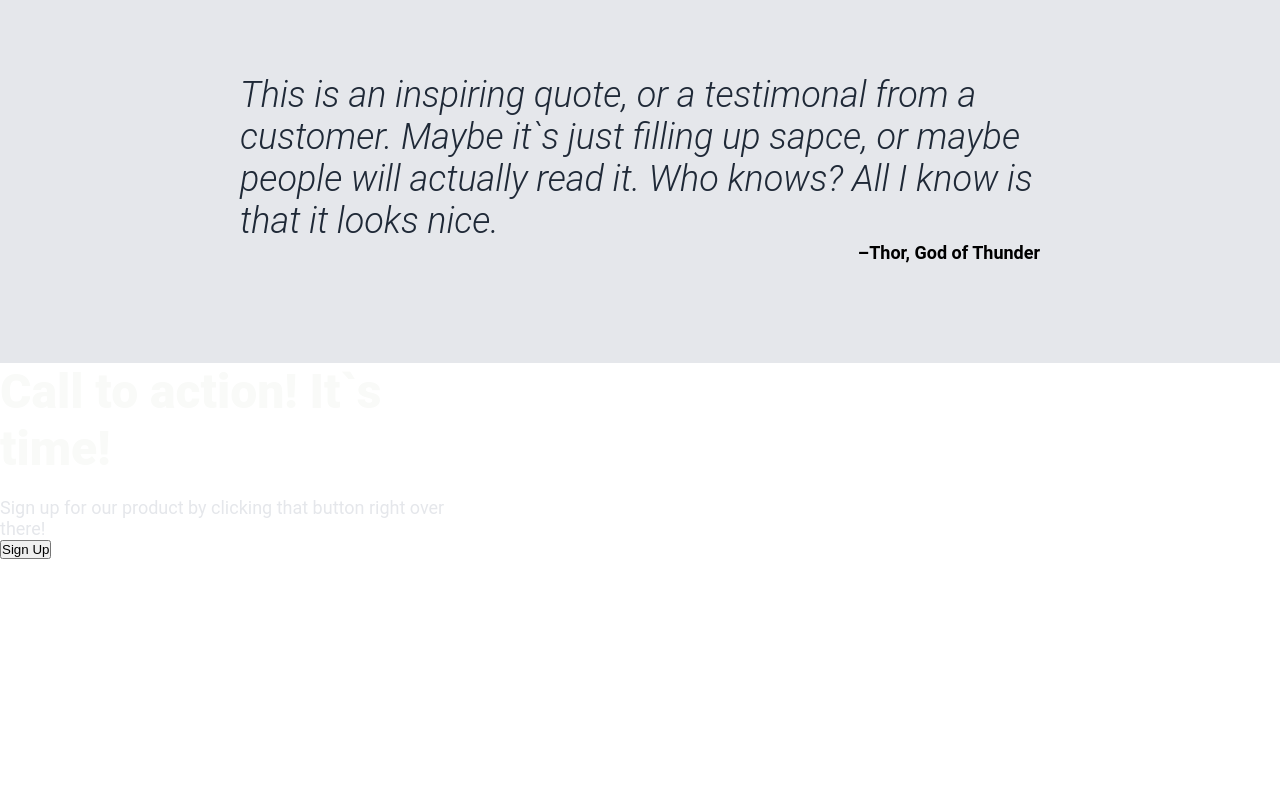
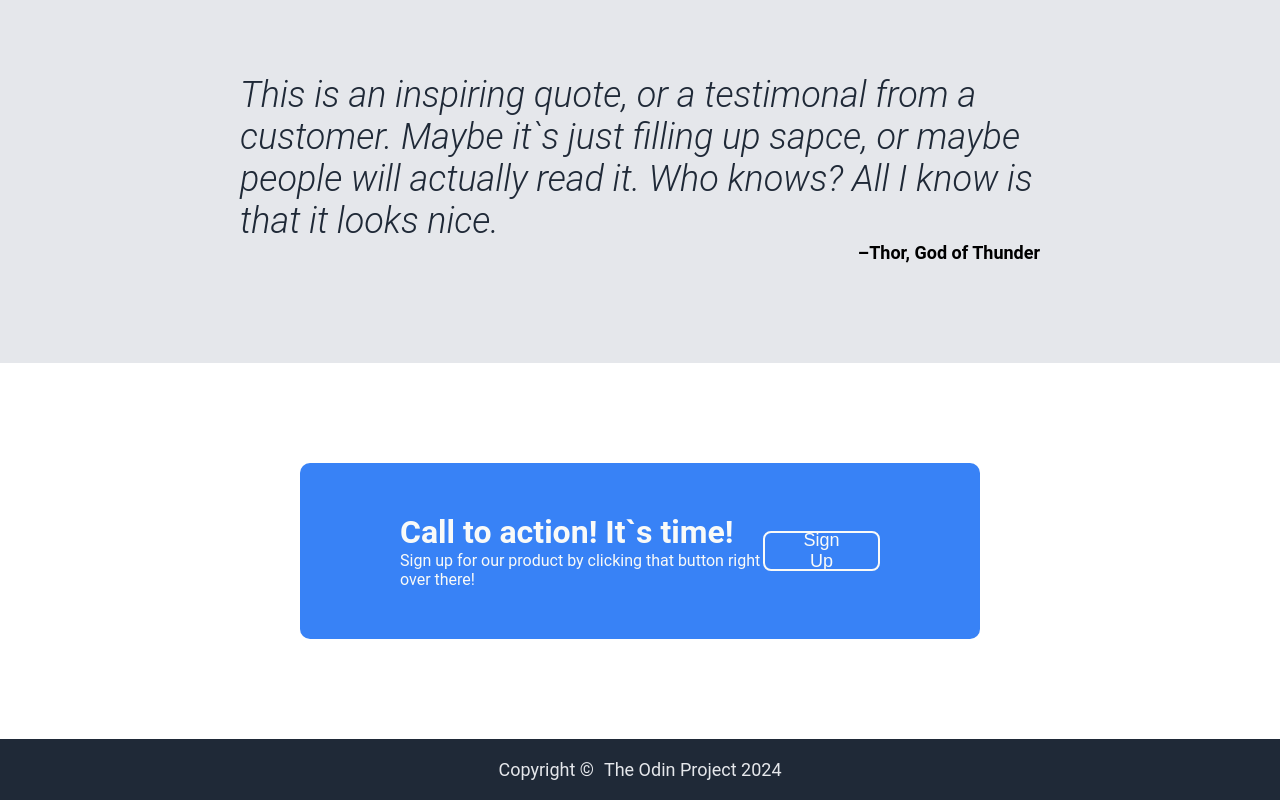
Before and after one commit to OSWebdevelop/Odin-Landing-Page, a plain HTML site: page index.html in a window 1280 px wide. Shown: the part 1088-1888 px from the top of the page. Before the commit the page ends 1647 px from the top, so only its background shows below. Drawn offline with Linux system fonts and the light colour scheme.

Commit message:
Finishing fourth section with css styles and adding footer

```diff
--- a/index.html
+++ b/index.html
@@ -55,12 +55,18 @@
   </div>
 
   <div class="fourth-section">
-    <div class="left-section">
-      <h1> Call to action! It`s time! </h1>
-      <p> Sign up for our product by clicking that button right over there! </p>
+    <div class="container">
+      <div class="left-side">
+        <h1> Call to action! It`s time! </h1>
+        <p> Sign up for our product by clicking that button right over there! </p>
+      </div>
+      <button> Sign Up </button>
     </div>
-    <button> Sign Up </button>
   </div>
 
+  <footer>
+    <p> Copyright &copy;</p>
+    <p> The Odin Project 2024 </p>
+  </footer>
   </body>
   </html>
--- a/styles.css
+++ b/styles.css
@@ -151,5 +151,44 @@ body {
   font-weight: 600;
   font-size: 18px;
 }
+/* section 3 end */
 
-/* section 3 end */
+/* section 4 start */
+.fourth-section {
+  padding: 100px 300px;
+}
+.fourth-section .container {
+  background-color: #3882F6;
+  border-radius: 10px;
+  display: flex;
+  padding: 50px 100px;
+  justify-content: space-between;
+  align-items: center;
+}
+.fourth-section .left-side {
+  color: #f9faf8;
+}
+.fourth-section button {
+  display: flex;
+  align-items: center;
+  color: #f9faf8;
+  font-size: 18px;
+  border-radius: 8px;
+  border: 2px solid #f9faf8;
+  background-color: #3882F6;
+  padding: 10px 30px;
+  height: 40px;
+}
+/* section 4 end */
+
+footer {
+  display: flex;
+  justify-content: center;
+  align-items: center;
+  align-content: center;
+  background-color: #1F2937;
+  padding: 20px 300px;
+  color: #e5e7eb;
+  font-size: 18px;
+  gap: 10px;
+}
```
